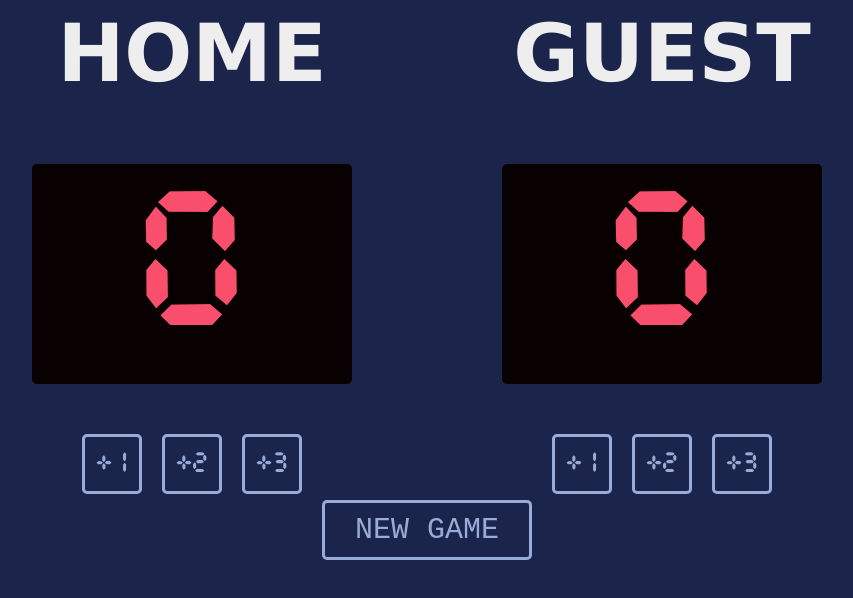
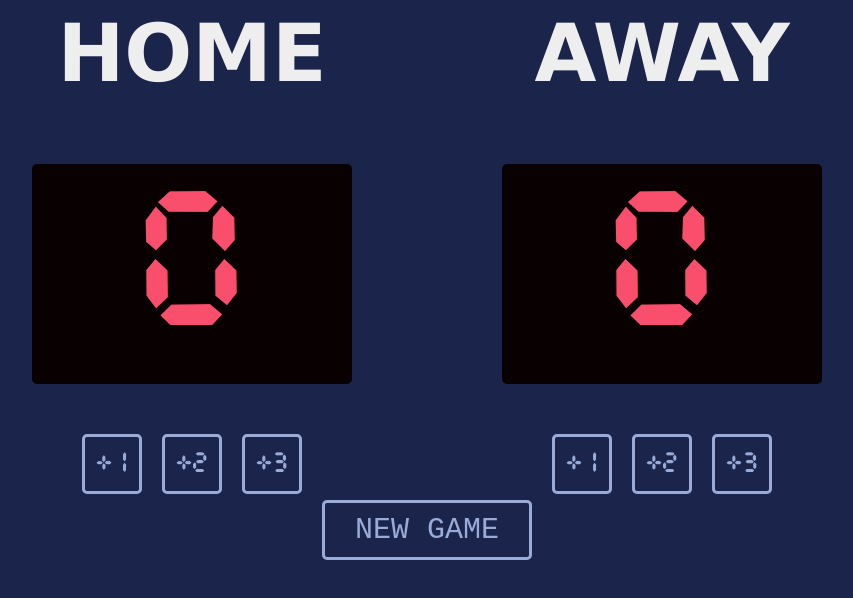
Before and after one commit to GergoPeti/Project---Basketball-Scoreboard, a plain HTML site: page index.html in a window 1280 px wide. Shown: the whole page, without its empty margins (213-1066 px from the left). Drawn offline with Linux system fonts and the light colour scheme.

Commit message:
Change 'GUEST to 'AWAY'

```diff
--- a/index.html
+++ b/index.html
@@ -25,7 +25,7 @@
         </div>
 
         <div class="flex-item">
-          <h1 class="team">GUEST</h1>
+          <h1 class="team">AWAY</h1>
           <p class="leader leader-guest"></p>
           <div class="score-container">
             <p class="score guest-score">0</p>
```
